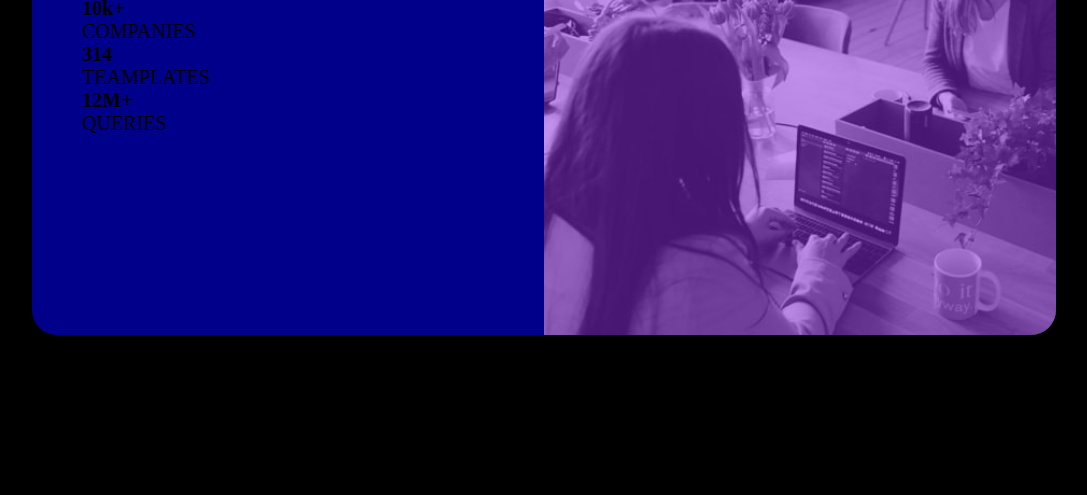
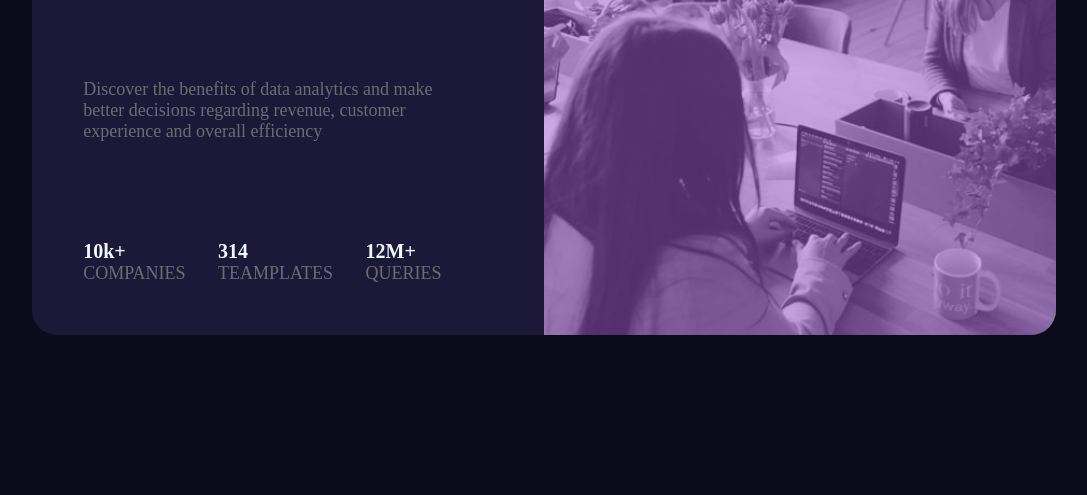
Before and after one commit to DauntingDruid/Stats-Preview-Card, a plain HTML site: page index.html in a window 1280 px wide. Shown: the part 305-800 px from the top of the page, without its empty margins (96-1183 px from the left). Drawn offline with Linux system fonts and the light colour scheme.

Commit message:
flexbox implementation

```diff
--- a/css/style.css
+++ b/css/style.css
@@ -2,12 +2,21 @@
     margin: 0;
     padding: 0;
     box-sizing: border-box;
-    font-size: 20px;
 }
 
 body{
     height:100vh;
-    background-color: black;
+    background-color: #0a0c1b;
+}
+
+p {
+    color: gray;
+    opacity: 0.8;
+    font-size: 15px;
+}
+
+h5 {
+    font-size: 20px;
 }
 
 .container {
@@ -26,7 +35,7 @@ body{
     width: 50%;
     border-radius: 25px 0px 0px 25px;
     padding: 50px;
-    background-color: darkblue;
+    background-color: #1c1938;
 
 }
 
@@ -53,24 +62,44 @@ body{
     height: 100%;
     width: 100%;
     border-radius: 0px 25px 25px 0px;
-    background-color: blueviolet;
+    background-color: #a45ed8;
     opacity: 0.5;
 }
 
 .card-text-area{
+    display: flex;
+    color: aliceblue;
+    flex-direction: column;
+    align-items: stretch;
+    justify-content: space-between;
+    padding: 5% 10% 5% 5%;
 
 }
 
 .card-header-highlight{
-    color: blueviolet;
+    color: #a45ed8;
 }
 
 .card-text{
+ font-size: 18px;
+}
+
+.card-header{
+    width: 100%;
+
+}
+.card-body{
+    width: 100%;
+
 
 }
 
 .card-footer{
 
+    width: 100%;
+    display: flex;
+    flex-direction: row;
+    justify-content: space-between;
 }
 
 .block-1{
--- a/index.html
+++ b/index.html
@@ -20,9 +20,12 @@
   <div class="container">
     <div class="card">
 
-      <div class="flexbox-item-1 card-text-area">
-        <h3>Get <span class="card-header-highlight">insights</span> that help your buisness grow.</h3>
-        <p class="card-text">Discover the benefits of data analytics and make better decisions regarding revenue, customer experience and overall efficiency</p>
+        <div class="flexbox-item-1 card-text-area">
+          <div class="card-header">
+          <h1>Get <span class="card-header-highlight">insights</span> that help your buisness grow.</h1>
+        </div>
+        <div class="card-body"><p class="card-text">Discover the benefits of data analytics and make better decisions regarding revenue, customer experience and overall efficiency</p>
+        </div>
         <div class="card-footer">
           <div class="block-1">
             <h5>10k+</h5>
```
